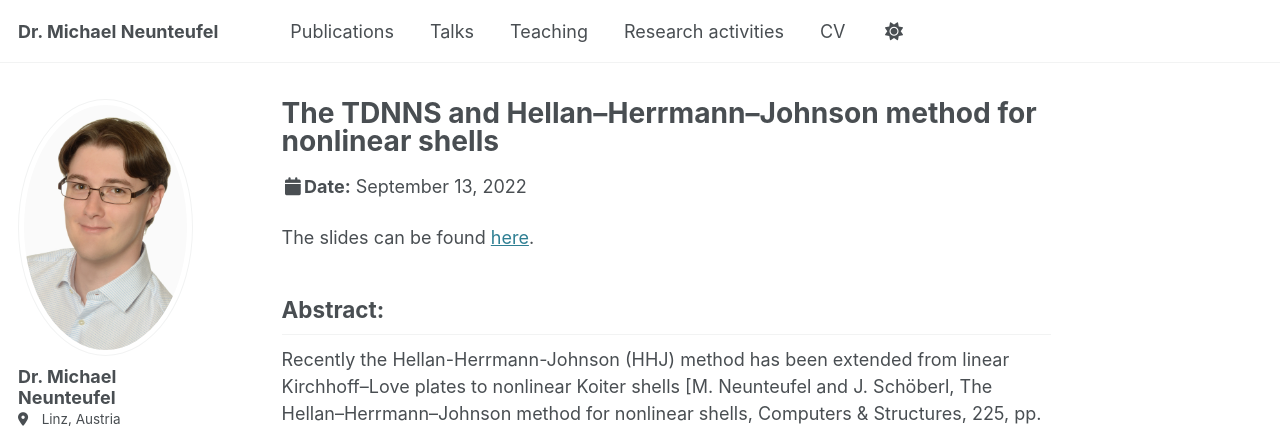
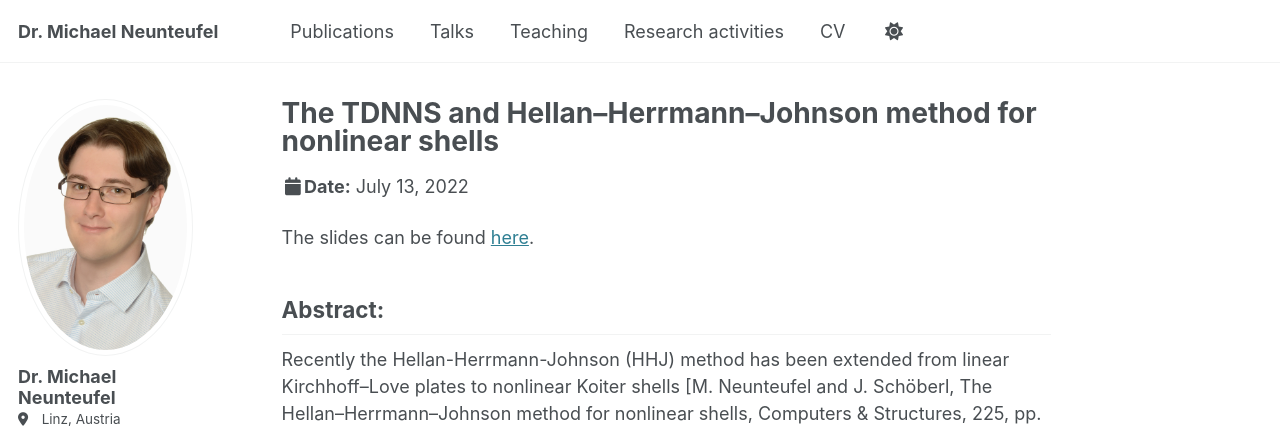
Before and after one commit to MichaelNeunteufel/michaelneunteufel.github.io, a Jekyll site: the page built from _talks/2022-07-13-WAND.md, in a window 1280 px wide and 900 px high. Shown: the top 428 px of the window. Built offline with Jekyll 4.4.1, drawn with Linux system fonts in a browser that asks for light colours; some web fonts are replaced; part of the change alters nothing that is shown.

```diff
--- a/_talks/2022-09-13-WAND.md
+++ b/_talks/2022-07-13-WAND.md
@@ -2,9 +2,9 @@
 title: "The TDNNS and Hellan--Herrmann--Johnson method for nonlinear shells"
 collection: talks
 type: "Talk"
-permalink: /talks/2022-09-13-WAND
+permalink: /talks/2022-07-13-WAND
 venue: "WAND2022 - Workshop on Adaptive Methods and Novel Discretization Techniques in Continuum Mechanics"
-date: 2022-09-13
+date: 2022-07-13
 location: "Salzburg, Austria"
 ---
 
```
Also changed, not shown: 1 other file.
